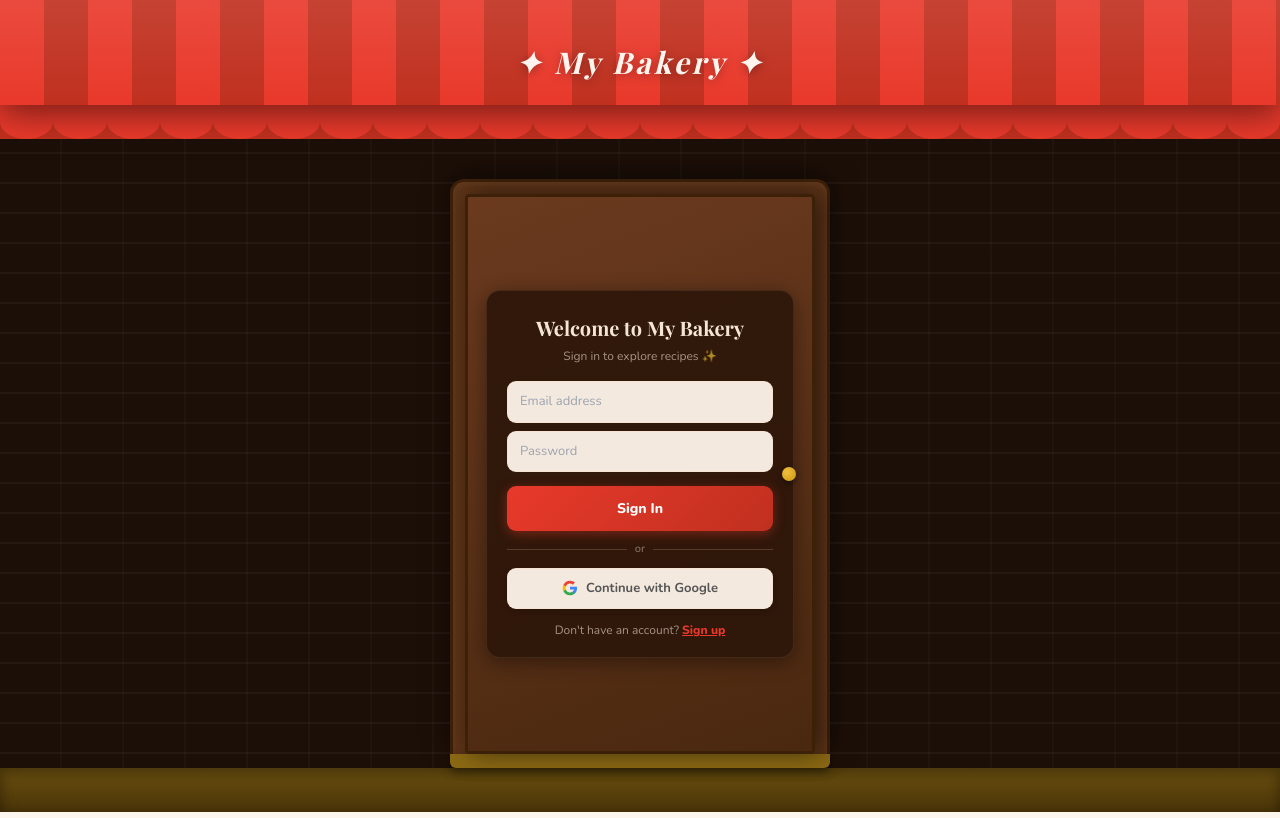
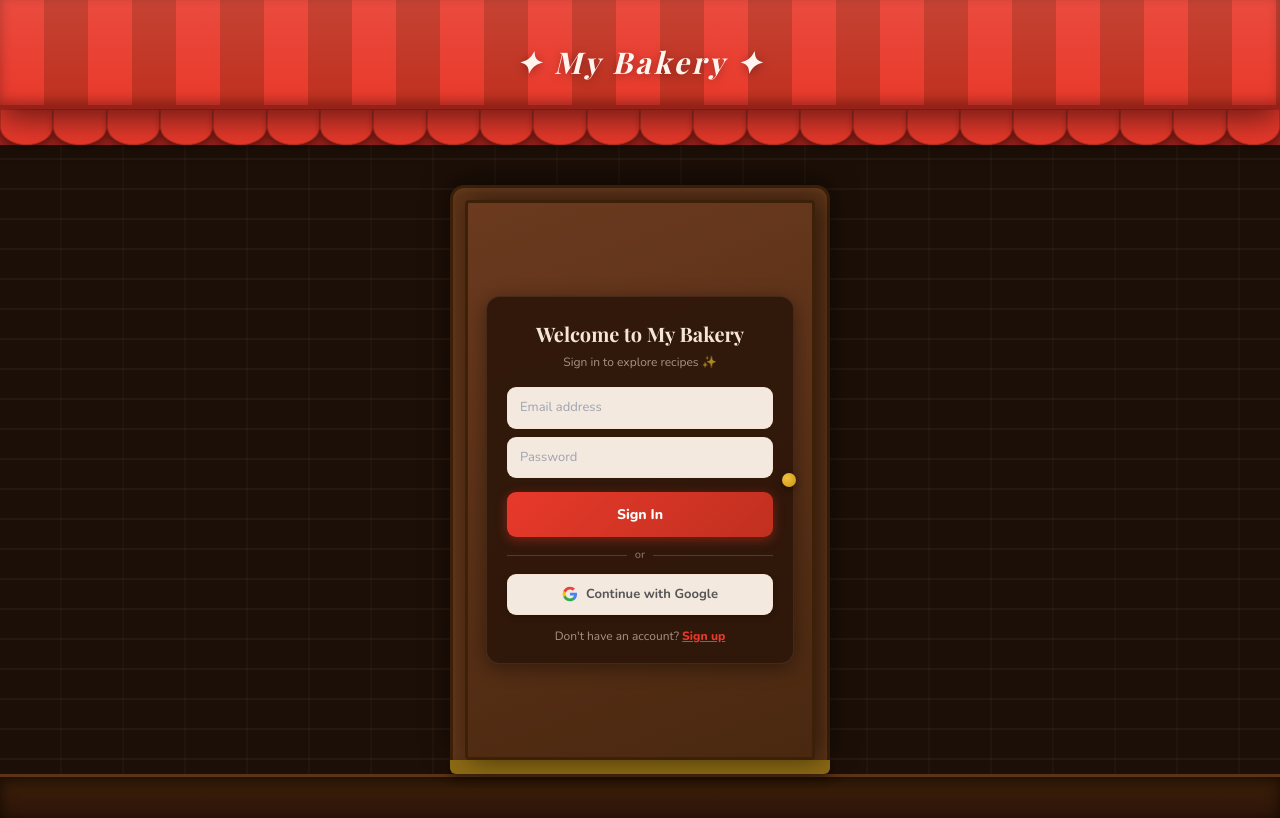
Before and after one commit to itsnoorfatima/my-bakery, a React (Vite) app: page /login in a window 1280 px wide. Built offline with nearby package versions, Linux system fonts and the light colour scheme; a web font is replaced by a local one.

Commit message:
login pageeee 3

```diff
--- a/src/pages/LoginPage.jsx
+++ b/src/pages/LoginPage.jsx
@@ -70,7 +70,6 @@ export default function LoginPage() {
     }}>
       <style>{`
         @import url('https://fonts.googleapis.com/css2?family=Playfair+Display:ital,wght@0,400;0,700;1,400&family=Nunito:wght@400;600;700;800&display=swap');
-
         @keyframes pageIn {
           from { opacity: 0; }
           to { opacity: 1; }
@@ -100,15 +99,16 @@ export default function LoginPage() {
 
       <div className="page-wrap" style={{ display: 'flex', flexDirection: 'column', minHeight: '100vh' }}>
 
-        {/* ── AWNING — brought lower/taller ── */}
+        {/* ── AWNING ── */}
         <div style={{ width: '100%', flexShrink: 0, zIndex: 20 }}>
           <div style={{
             width: '100%',
             background: 'repeating-linear-gradient(90deg, #E8392B 0px, #E8392B 44px, #C0301F 44px, #C0301F 88px)',
             paddingTop: 40,
             paddingBottom: 20,
-            boxShadow: '0 8px 32px rgba(0,0,0,0.5)',
+            boxShadow: '0 8px 32px rgba(0,0,0,0.6), inset 0 -4px 12px rgba(0,0,0,0.3)',
             position: 'relative',
+            borderBottom: '4px solid #96201A',
           }}>
             <div style={{
               position: 'absolute', inset: 0,
@@ -124,13 +124,16 @@ export default function LoginPage() {
               letterSpacing: 3,
             }}>✦ My Bakery ✦</p>
           </div>
+
           {/* Scalloped fringe */}
-          <div style={{ display: 'flex', width: '100%', background: '#C0301F' }}>
+          <div style={{ display: 'flex', width: '100%', background: '#96201A' }}>
             {Array.from({ length: 24 }).map((_, i) => (
               <div key={i} style={{
-                flex: 1, height: 34,
+                flex: 1, height: 36,
                 background: '#E8392B',
                 borderRadius: '0 0 50% 50%',
+                boxShadow: '0 4px 6px rgba(0,0,0,0.3)',
+                border: '1px solid #C0301F',
               }}/>
             ))}
           </div>
@@ -362,9 +365,10 @@ export default function LoginPage() {
         {/* Ground */}
         <div style={{
           width: '100%', height: 44,
-          background: 'linear-gradient(180deg, #6B5010 0%, #4A3408 100%)',
+          background: 'linear-gradient(180deg, #3D2008 0%, #2C1408 100%)',
           flexShrink: 0,
-          boxShadow: 'inset 0 4px 14px rgba(0,0,0,0.4)',
+          boxShadow: 'inset 0 4px 14px rgba(0,0,0,0.6)',
+          borderTop: '3px solid #5C3317',
         }}/>
       </div>
     </div>
```
